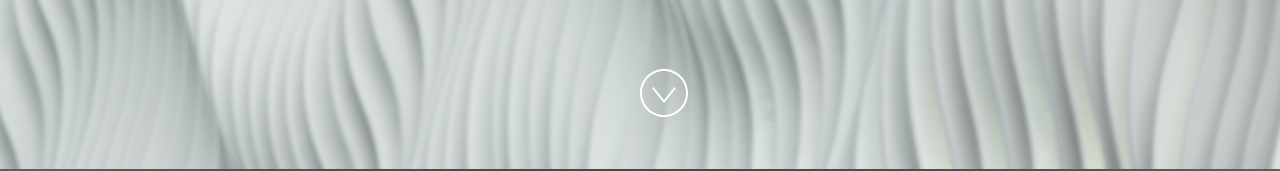
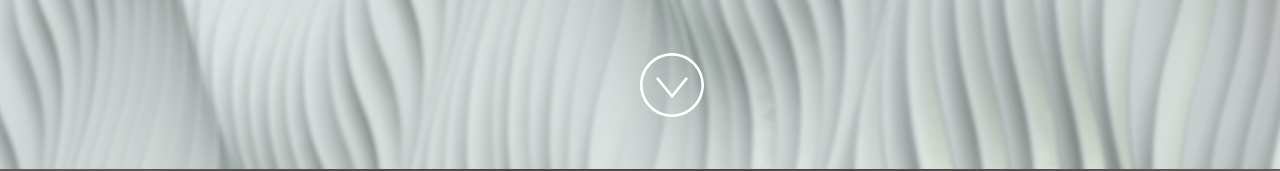
Before and after one commit to Galboa/PortafolioWeb, a React (Vite) app: page / in a window 1280 px wide. Shown: the part 631-802 px from the top of the page. Built offline with nearby package versions, Linux system fonts and the light colour scheme.

Commit message:
new animation

```diff
--- a/src/Components/Home.jsx
+++ b/src/Components/Home.jsx
@@ -33,7 +33,7 @@ const Home = ({ name, title }) => {
         <h2>{title}</h2>
       </div>
       <div style={{ position: "absolute", bottom: "3rem", left: "50%" }}>
-        <img src={arrowSvg} style={{ height: "3rem", width: "3rem" }} alt={imageAltText} />
+        <img src={arrowSvg} style={{ height: "4rem", width: "4rem", animation: "3s ease-out 0s 10 bounce" }} alt={imageAltText} />
       </div>
     </section>
   );
--- a/src/Components/Portfolio.jsx
+++ b/src/Components/Portfolio.jsx
@@ -63,7 +63,7 @@ const Portfolio = () => {
         <div style={{ maxWidth: "40%", alignSelf: "center" }}>
           <img
             src={image}
-            style={{ height: "90%", width: "100%", objectFit: "cover", animation: "1s ease-out 0s 1 slideInLeft" }}
+            style={{ height: "90%", width: "100%", objectFit: "cover", animation: "5s ease-out 0s 1 slideInLeft" }}
             alt={imageAltText}
           />
         </div>
--- a/src/styles.css
+++ b/src/styles.css
@@ -139,3 +139,21 @@ img.socialIcon {
     transform: translateX(0);
   }
 }
+
+
+/* add an animation to the down arrow image */
+@keyframes bounce {
+  0%,
+  20%,
+  50%,
+  80%,
+  100% {
+    transform: translateY(0);
+  }
+  40% {
+    transform: translateY(-30px);
+  }
+  60% {
+    transform: translateY(-15px);
+  }
+}
```
